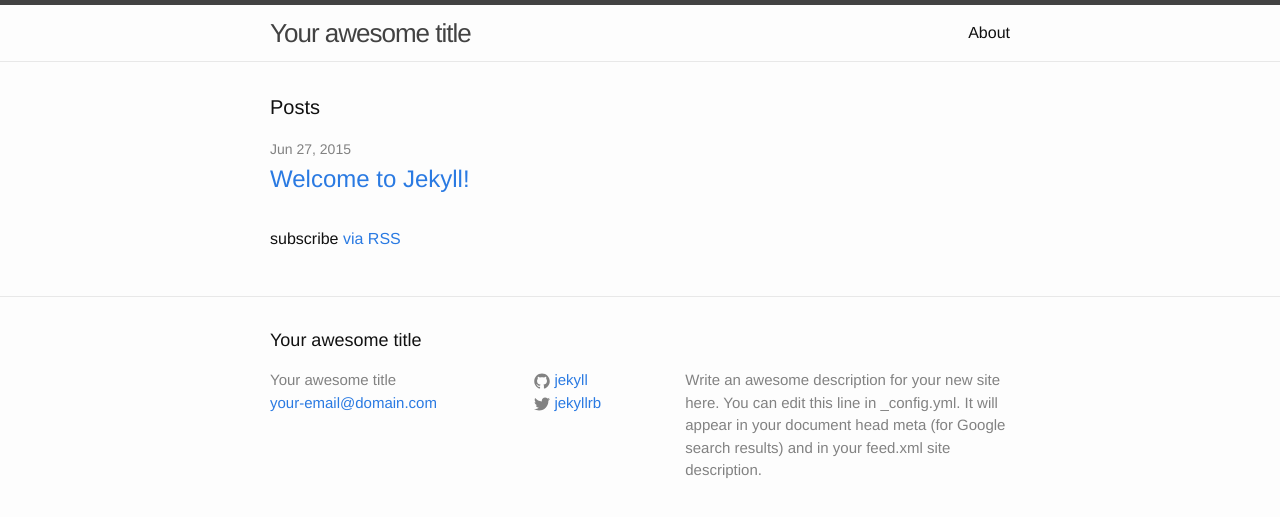
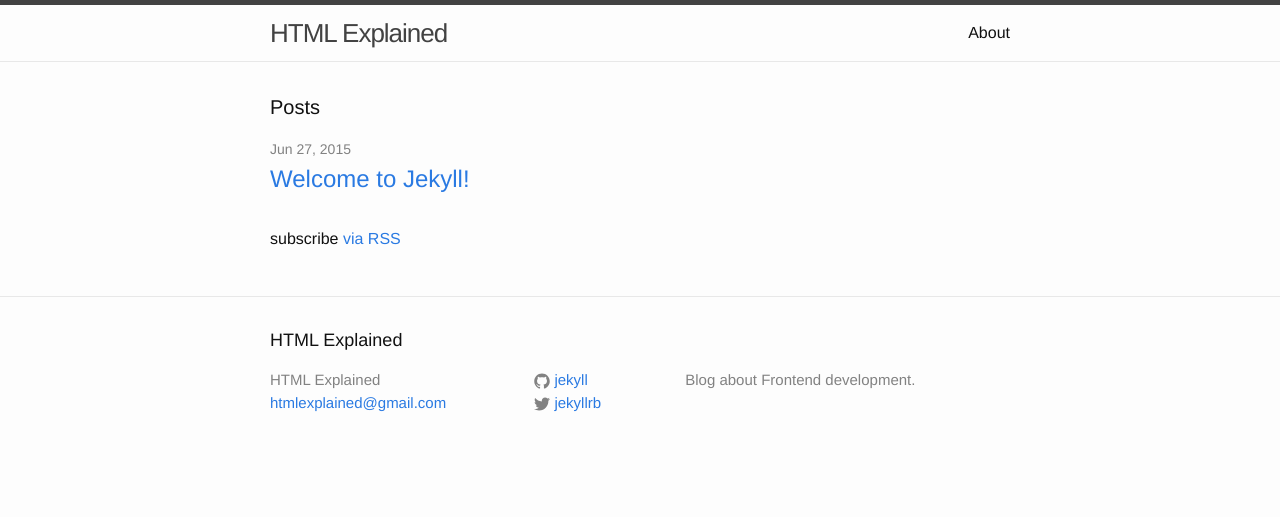
Before and after one commit to htmlexplained/htmlexplained.github.io, a Jekyll site: the page built from index.html, in a window 1280 px wide. Shown: the top 517 px of the page. Built offline with Jekyll 4.4.1, drawn with Linux system fonts in a browser that asks for light colours.

Commit message:
add title, email, desc, on config.yml

```diff
--- a/_config.yml
+++ b/_config.yml
@@ -1,12 +1,9 @@
 # Site settings
-title: Your awesome title
-email: your-email@domain.com
-description: > # this means to ignore newlines until "baseurl:"
-  Write an awesome description for your new site here. You can edit this
-  line in _config.yml. It will appear in your document head meta (for
-  Google search results) and in your feed.xml site description.
+title: HTML Explained
+email: htmlexplained@gmail.com
+description: Blog about Frontend development.
 baseurl: "" # the subpath of your site, e.g. /blog/
-url: "http://yourdomain.com" # the base hostname & protocol for your site
+url: "http://htmlexplained.github.io/" # the base hostname & protocol for your site
 twitter_username: jekyllrb
 github_username:  jekyll
 
```
